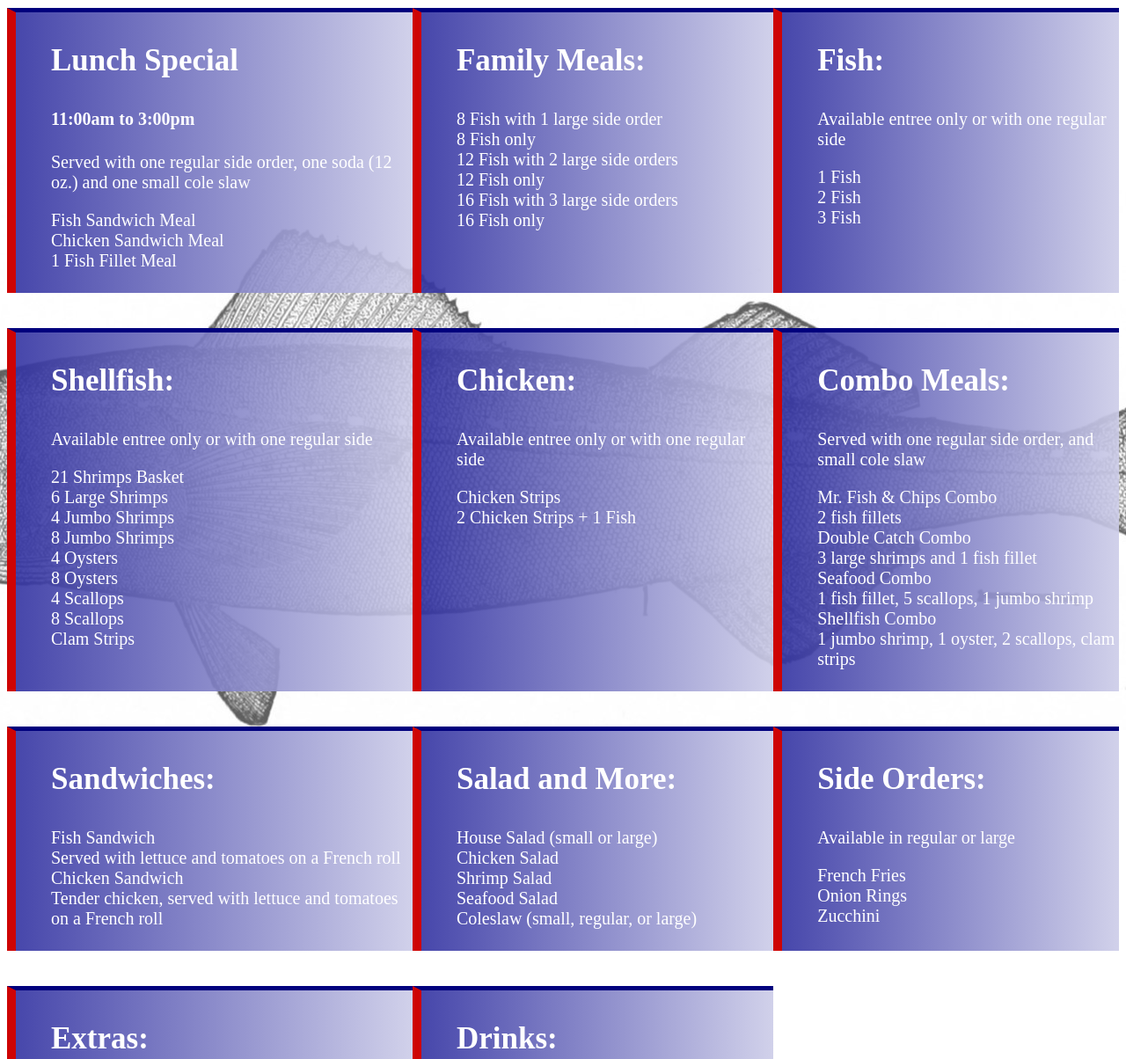
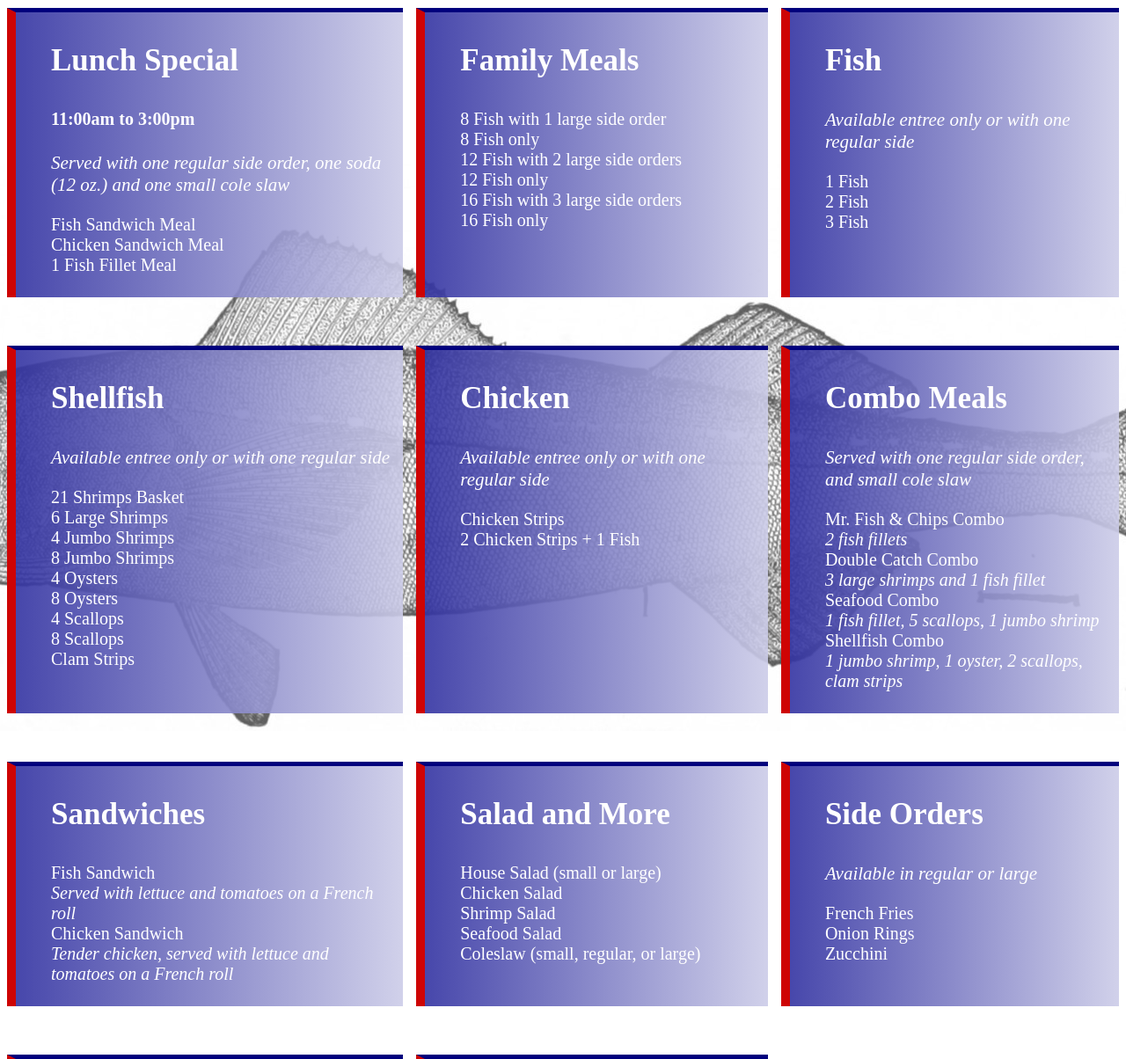
Before and after one commit to C-W-Robertson/misterfishandchips, a plain HTML site: page index.html in a window 1280 px wide. Shown: the part 560-1764 px from the top of the page at 88% size. Drawn offline with Linux system fonts and the light colour scheme; a web font is replaced by a local one.

Commit message:
Updated style info for various media queries

```diff
--- a/index.html
+++ b/index.html
@@ -10,12 +10,9 @@
 
         <style>
             @import url('https://fonts.googleapis.com/css2?family=Gentium+Plus&family=Roboto&display=swap');
-            </style>
-
+         </style>
 
         <link rel="stylesheet" href="stylesheet.css">
-
-
 
     </head>
 
@@ -67,7 +64,7 @@
         </ul>
 
         <ul id="familyMeals">
-            <h3 class="sectionTitle">Family Meals:</h3>
+            <h3 class="sectionTitle">Family Meals</h3>
             <li>8 Fish with 1 large side order</li>
             <li>8 Fish only</li>
             <li>12 Fish with 2 large side orders</li>
@@ -77,7 +74,7 @@
         </ul>
 
         <ul id="fishItems">
-            <h3 class="sectionTitle">Fish:</h3>
+            <h3 class="sectionTitle">Fish</h3>
             <p class="detailDesc">Available entree only or with one regular side</p>
             <li>1 Fish</li>
             <li>2 Fish</li>
@@ -85,7 +82,7 @@
         </ul>
 
         <ul id="shellfishItems">
-            <h3 class="sectionTitle">Shellfish:</h3>
+            <h3 class="sectionTitle">Shellfish</h3>
             <p class="detailDesc">Available entree only or with one regular side</p>
             <li>21 Shrimps Basket</li>
             <li>6 Large Shrimps</li>
@@ -99,14 +96,14 @@
         </ul>
 
         <ul id="chickenItems">
-            <h3 class="sectionTitle">Chicken:</h3>
+            <h3 class="sectionTitle">Chicken</h3>
             <p class="detailDesc">Available entree only or with one regular side</p>
             <li>Chicken Strips</li>
             <li>2 Chicken Strips + 1 Fish</li>
         </ul>
 
         <ul id="comboMeals">
-            <h3 class="sectionTitle">Combo Meals:</h3>
+            <h3 class="sectionTitle">Combo Meals</h3>
             <p class="detailDesc">Served with one regular side order, and small cole slaw</p>
             <li>Mr. Fish & Chips Combo</li>
                 <li class="itemDesc">2 fish fillets</li>
@@ -119,7 +116,7 @@
         </ul>
 
         <ul id="sandwiches">
-            <h3 class="sectionTitle">Sandwiches:</h3>
+            <h3 class="sectionTitle">Sandwiches</h3>
             <li>Fish Sandwich</li>
                 <li class="itemDesc">Served with lettuce and tomatoes on a French roll</li>
             <li>Chicken Sandwich</li>
@@ -127,7 +124,7 @@
         </ul>
 
         <ul id="salads">
-            <h3 class="sectionTitle">Salad and More:</h3>
+            <h3 class="sectionTitle">Salad and More</h3>
             <li>House Salad (small or large)</li>
             <li>Chicken Salad</li>
             <li>Shrimp Salad</li>
@@ -136,7 +133,7 @@
         </ul>
 
         <ul id="sideOrders">
-            <h3 class="sectionTitle">Side Orders:</h3>
+            <h3 class="sectionTitle">Side Orders</h3>
             <p class="detailDesc">Available in regular or large</p>
             <li>French Fries</li>
             <li>Onion Rings</li>
@@ -144,14 +141,14 @@
         </ul>
 
         <ul id="extras">
-            <h3 class="sectionTitle">Extras:</h3>
+            <h3 class="sectionTitle">Extras</h3>
             <li>Hushpuppies</li>
             <li>Fried Mushrooms</li>
             <li>Extra sauce (small or large)</li>
         </ul>
 
         <ul id="drinks">
-            <h3 class="sectionTitle">Drinks:</h3>
+            <h3 class="sectionTitle">Drinks</h3>
             <li>Cans (12oz.)</li>
             <li>Bottles (20oz.)</li>
             <li>Bottles (1.5 Liter)</li>
@@ -165,14 +162,11 @@
             <div class="footerContainer">
                 <a href="#top">Back to top</a>
                 <p>Mr. Fish and Chips</p>
-                <p>San Diego, CA</p>
+                <p>5647 Balboa Avenue || San Diego, CA</p>
                 <p>Website Design: <a target="_blank" href="https://cw-robertson.netlify.app/">CW Robertson</a></p>
             </div>
         </footer>
 
-
     </body>
 
-
-
 </html>
--- a/stylesheet.css
+++ b/stylesheet.css
@@ -16,9 +16,12 @@ ul {
     border-top: 5px solid #00007d;
     border-left: 10px solid rgb(206, 4, 4);
     padding-bottom: 25px;
+    padding-right: 15px;
     background-image: linear-gradient(to right, rgb(51, 51, 162, 0.9), rgb(204, 204, 232, 0.9));
     color: white;
-
+}
+p {
+    font-size: 50%;
 }
 
 .sectionTitle {
@@ -27,6 +30,10 @@ ul {
 
 h2 {
     font-size: 300%;
+}
+
+.detailDesc, .itemDesc {
+    font-style: italic;
 }
 
 #hours, #phoneAddress {
@@ -77,11 +84,13 @@ footer {
         display: grid;
         grid-template-columns: auto;
     }
+    .detailDesc {
+        font-size: 105%;
+    }
 
     footer {
         width: 100%;
         padding: 5px;
-    margin: auto 25%;
     }
 }
 
@@ -92,10 +101,15 @@ footer {
     .infoContainer {
         display: grid;
         grid-template-columns: auto auto;
+        gap: 5px;
     }
     .menuContainer {
     display: grid;
     grid-template-columns: auto auto;
+    gap: 5px;
+    }
+    .detailDesc {
+        font-size: 105%;
     }
 
     footer {
@@ -110,6 +124,7 @@ footer {
     .infoContainer {
         display: grid;
         grid-template-columns: auto auto auto auto;
+        gap: 15px;
     }
     #hours {
         grid-column-start: 2;
@@ -122,6 +137,10 @@ footer {
     .menuContainer {
         display: grid;
         grid-template-columns: auto auto auto;
+        gap: 15px;
+    }
+    .detailDesc {
+        font-size: 105%;
     }
 }
 
```
Lines whose indentation alone changed are shown as unchanged.
